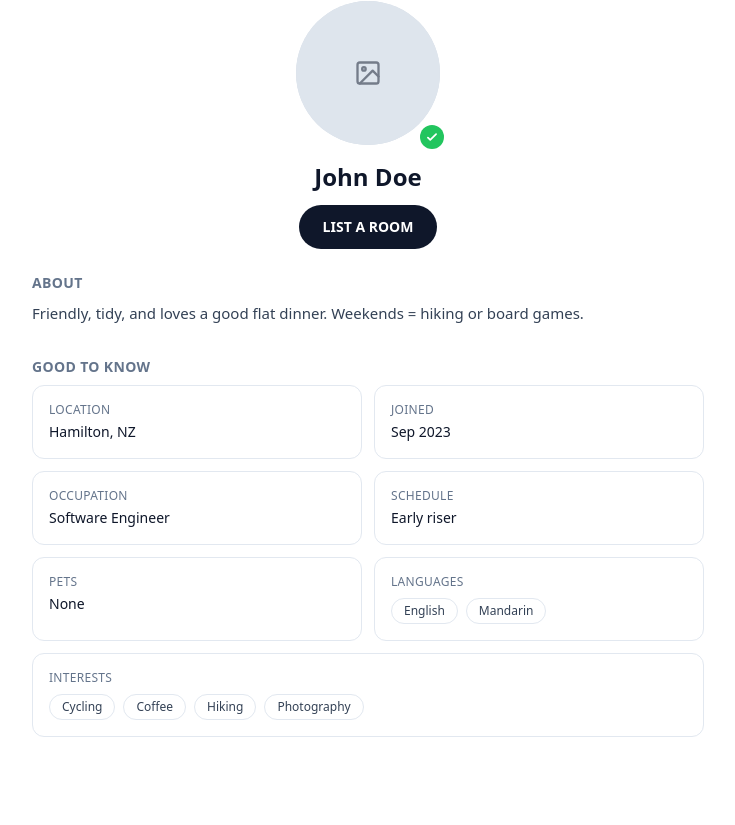
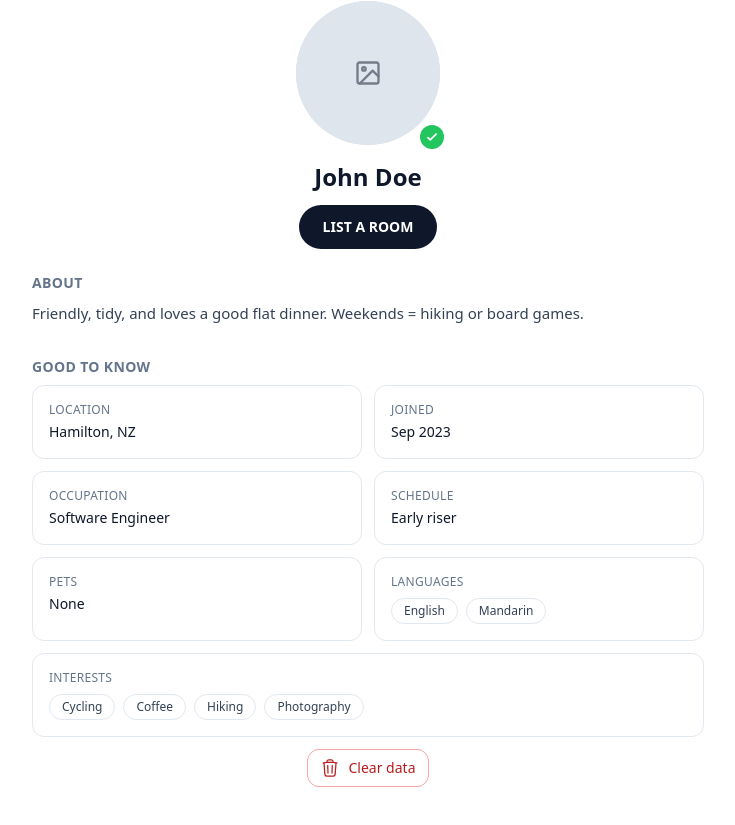
Before and after one commit to cdel358-dev/flatmatch, a React (Vite) app: page /flatmatch/profile in a window 1280 px wide. Shown: the part 167-992 px from the top of the page, without its empty margins (272-1007 px from the left). Built offline with nearby package versions, Linux system fonts and the light colour scheme.

Commit message:
Add clear data functionality to UserProfile and implement storage cleanup utility

```diff
--- a/src/pages/UserProfile.tsx
+++ b/src/pages/UserProfile.tsx
@@ -3,6 +3,8 @@ import { useNavigate, useParams } from 'react-router-dom';
 import SafeImage from '../components/SafeImage';
 import { usersById, type User } from '../data/mockUsers';
 import BackButton from "../components/BackButton";
+import { TrashIcon } from '@heroicons/react/24/outline';
+import { clearFlatMatchStorage } from '../utils/storage';
 
 const SectionTitle = ({ children }: { children: React.ReactNode }) => (
   <h2 className="mb-2 text-sm font-semibold tracking-wide text-slate-500 dark:text-slate-400">
@@ -139,6 +141,22 @@ export default function UserProfile() {
             </div>
           </div>
         </section>
+
+        {/* Clear data */}
+        <button
+          onClick={() => {
+            if (!confirm('This will remove saved listings/bookmarks and reload. Continue?')) return;
+            clearFlatMatchStorage();
+            // works for GitHub Pages subpath (/flatmatch/)
+            location.replace(import.meta.env.BASE_URL);
+          }}
+          className="mt-3 inline-flex items-center gap-2 rounded-xl border border-red-300 px-3 py-2 text-sm font-medium text-red-700 hover:bg-red-50 dark:border-red-600/60 dark:text-red-400 dark:hover:bg-red-900/20"
+          aria-label="Clear saved FlatMatch data"
+        >
+          <TrashIcon className="h-5 w-5" />
+          Clear data
+        </button>
+
       </div>
     </div>
   );
--- /dev/null
+++ b/src/utils/storage.ts
@@ -0,0 +1,11 @@
+// src/utils/storage.ts
+export function clearFlatMatchStorage() {
+    const toRemove: string[] = [];
+    for (let i = 0; i < localStorage.length; i++) {
+      const k = localStorage.key(i)!;
+      if (k.startsWith('flatmatch:') || k.startsWith('fm:')) toRemove.push(k);
+    }
+    // Fallback: if you know exact keys, you can also list them explicitly:
+    // ['flatmatch:listings', 'flatmatch:bookmarks'].forEach(k => toRemove.push(k));
+    toRemove.forEach((k) => localStorage.removeItem(k));
+  }
```
